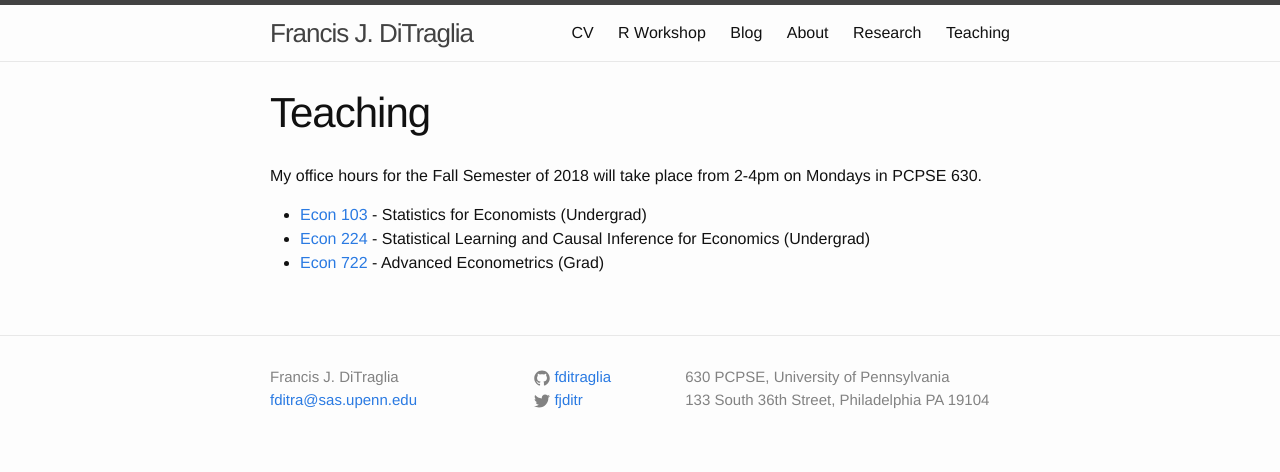
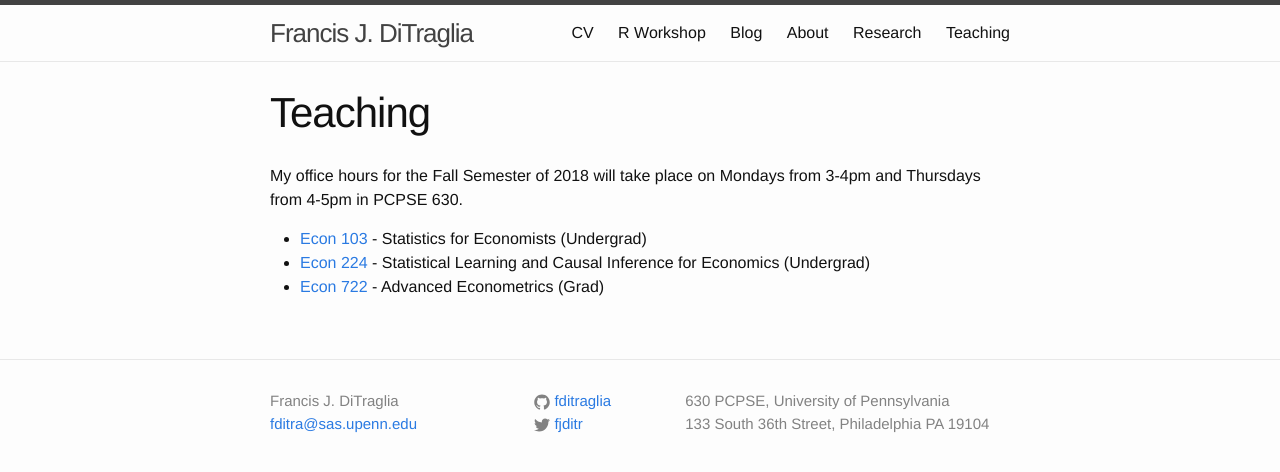
Before and after one commit to fditraglia/fditraglia.github.io, a Jekyll site: the page built from teaching.md, in a window 1280 px wide. Shown: the top 472 px of the page. Built offline with Jekyll 4.4.1, drawn with Linux system fonts in a browser that asks for light colours.

Commit message:
update office hours

```diff
--- a/teaching.md
+++ b/teaching.md
@@ -3,7 +3,7 @@ layout: page
 title: Teaching
 permalink: /Teaching/
 ---
-My office hours for the Fall Semester of 2018 will take place from 2-4pm on Mondays in PCPSE 630.
+My office hours for the Fall Semester of 2018 will take place on Mondays from 3-4pm and Thursdays from 4-5pm in PCPSE 630.
 
 
 - [Econ 103](http://ditraglia.com/Econ103Public) - Statistics for Economists (Undergrad)
```
